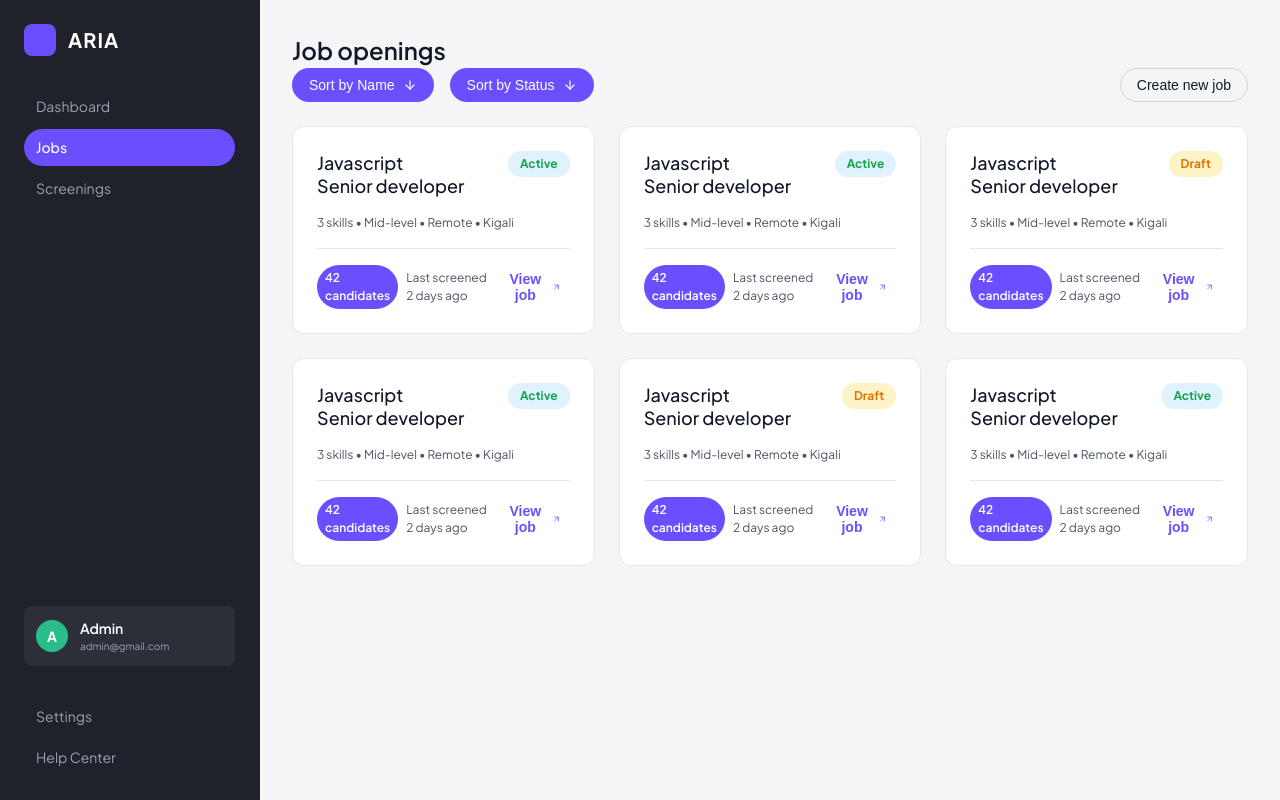
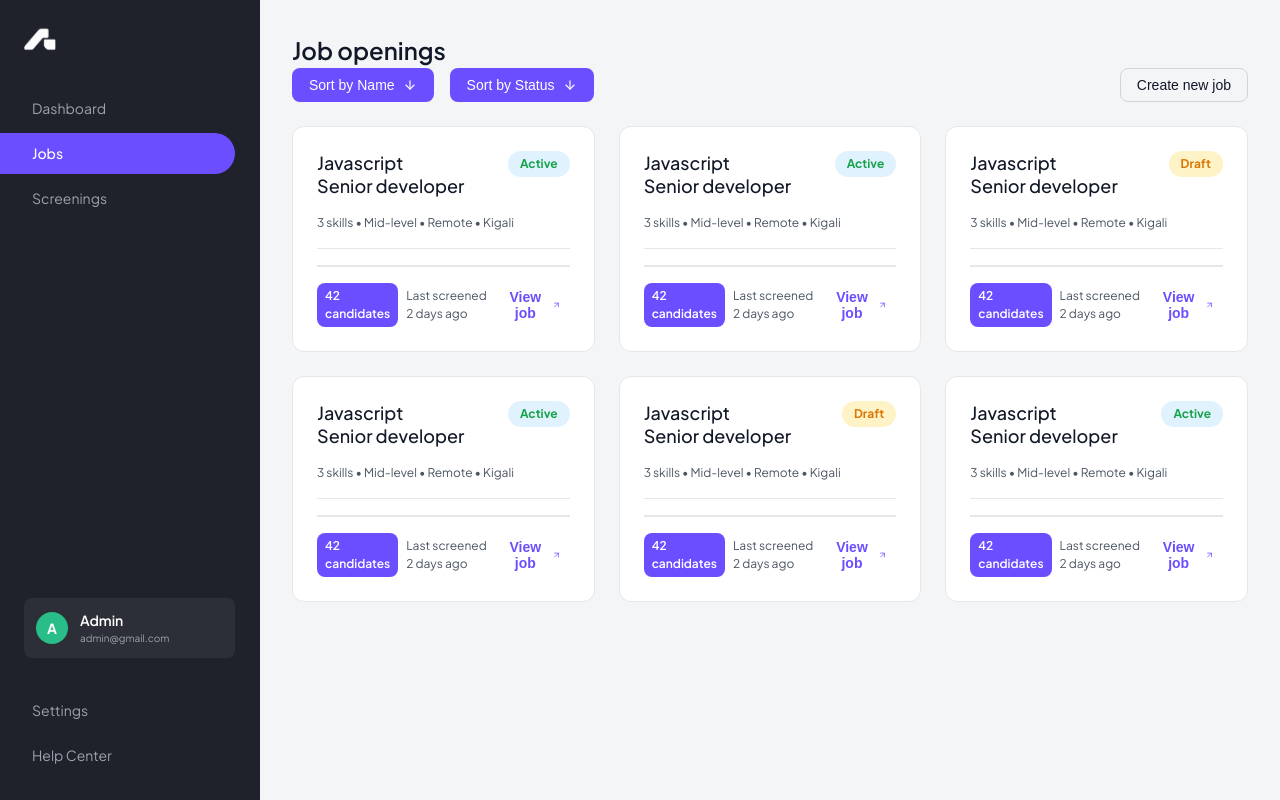
Before and after one commit to mgalen007/umurava-aria-project, a Next.js app in the folder client/: page /dashboard/jobs in a window 1280 px wide. Built offline with nearby package versions, Linux system fonts and the light colour scheme.

Commit message:
made changes to the dashboard, also testing push

```diff
--- a/client/app/dashboard/dashboard.css
+++ b/client/app/dashboard/dashboard.css
@@ -114,10 +114,11 @@
 }
 
 .nav-item {
-  padding: 0.5rem 0.75rem;
+  padding: 0.625rem 0.75rem 0.625rem 2rem;
+  margin-left: -1.5rem;
   font-size: 0.875rem;
   color: var(--text-tertiary);
-  border-radius: var(--radius-button);
+  border-radius: 0 9999px 9999px 0;
   transition: background-color 0.2s;
   display: flex;
   align-items: center;
--- a/client/app/dashboard/jobs/jobs.css
+++ b/client/app/dashboard/jobs/jobs.css
@@ -33,7 +33,7 @@
 .status-badge-draft {
   padding: 0.25rem 0.75rem;
   font-size: 0.75rem;
-  border-radius: var(--radius-button);
+  border-radius: 9999px;
   font-weight: 700;
 }
 
@@ -59,6 +59,13 @@
   align-items: center;
   justify-content: space-between;
   gap: 0.5rem;
+  border-top: 2px solid var(--border-subtle);
+  padding-top: 1rem;
+  transition: border-color 0.2s;
+}
+
+.job-card:hover .job-footer {
+  border-top: 2px solid var(--accent-color);
 }
 
 .badge-outline {
--- a/client/app/dashboard/layout.tsx
+++ b/client/app/dashboard/layout.tsx
@@ -69,24 +69,7 @@ export default function DashboardLayout({
             style={{ backgroundColor: 'transparent', padding: 0, marginBottom: '2rem' }}
           >
             <div style={{ display: 'flex', alignItems: 'center', gap: '0.75rem' }}>
-              <div
-                style={{
-                  width: '32px',
-                  height: '32px',
-                  backgroundColor: 'var(--accent-color)',
-                  borderRadius: '8px',
-                }}
-              />
-              <span
-                style={{
-                  color: 'white',
-                  fontWeight: 700,
-                  fontSize: '1.25rem',
-                  letterSpacing: '1px',
-                }}
-              >
-                ARIA
-              </span>
+              <img src="/image/logo-white.png" alt="ARIA Logo" style={{ height: '32px' }} />
             </div>
           </div>
 
--- a/client/app/globals.css
+++ b/client/app/globals.css
@@ -23,7 +23,7 @@
   --radius-md: 8px;
   --radius-lg: 12px;
   --radius-xl: 16px;
-  --radius-button: 9999px;
+  --radius-button: 8px;
   --shadow-sm: 0 1px 2px rgba(0, 0, 0, 0.05);
   --shadow-md: 0 4px 6px -1px rgba(0, 0, 0, 0.1),
     0 2px 4px -1px rgba(0, 0, 0, 0.06);
@@ -37,7 +37,9 @@
 
 html,
 body {
-  min-height: 100%;
+  height: 100vh;
+  width: 100vw;
+  overflow: hidden;
 }
 
 body {
```
